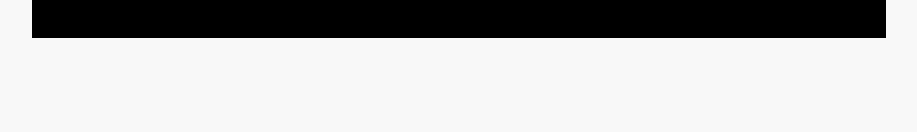
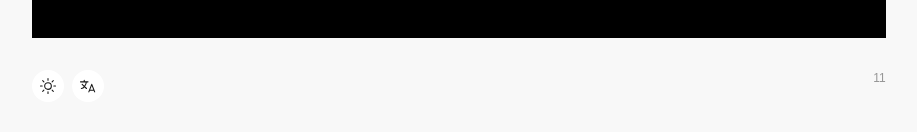
Before and after one commit to amsanei/amsanei.github.io, a Next.js app: page / in a window 1280 px wide. Shown: the part 602-734 px from the top of the page, without its empty margins (181-1098 px from the left). Built offline with nearby package versions, Linux system fonts and the light colour scheme.

Commit message:
Add footer

```diff
--- a/src/components/layout/Footer.tsx
+++ b/src/components/layout/Footer.tsx
@@ -1,10 +1,47 @@
-import Link from "next/link";
-
-
 export default function Footer() {
   return (
-    <footer className="flex justify-center">
-
-  </footer>
-  )
+    <footer className="flex justify-between">
+      <div className="flex gap-2">
+        <div className="bg-white size-8 rounded-full flex items-center justify-center p-1 ">
+          <svg
+            className="size-5"
+            aria-hidden="true"
+            xmlns="http://www.w3.org/2000/svg"
+            width="24"
+            height="24"
+            fill="none"
+            viewBox="0 0 24 24"
+          >
+            <path
+              stroke="currentColor"
+              strokeLinecap="round"
+              strokeLinejoin="round"
+              strokeWidth="1.3"
+              d="M12 5V3m0 18v-2M7.05 7.05 5.636 5.636m12.728 12.728L16.95 16.95M5 12H3m18 0h-2M7.05 16.95l-1.414 1.414M18.364 5.636 16.95 7.05M16 12a4 4 0 1 1-8 0 4 4 0 0 1 8 0Z"
+            />
+          </svg>
+        </div>
+        <div className="bg-white size-8 rounded-full flex items-center justify-center p-1 ">
+          <svg
+            className="size-5"
+            aria-hidden="true"
+            xmlns="http://www.w3.org/2000/svg"
+            width="24"
+            height="24"
+            fill="none"
+            viewBox="0 0 24 24"
+          >
+            <path
+              stroke="currentColor"
+              strokeLinecap="round"
+              strokeLinejoin="round"
+              strokeWidth="1.3"
+              d="m13 19 3.5-9 3.5 9m-6.125-2h5.25M3 7h7m0 0h2m-2 0c0 1.63-.793 3.926-2.239 5.655M7.5 6.818V5m.261 7.655C6.79 13.82 5.521 14.725 4 15m3.761-2.345L5 10m2.761 2.655L10.2 15"
+            />
+          </svg>
+        </div>
+      </div>
+      <div className="text-xs text-black/40">11</div>
+    </footer>
+  );
 }
```
